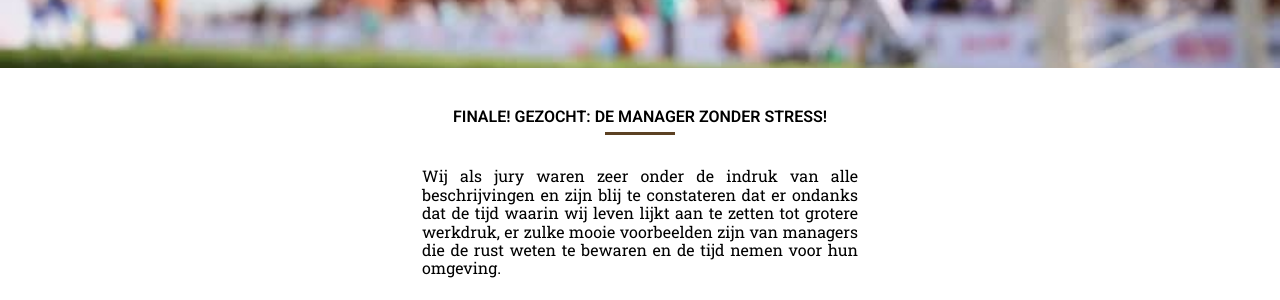
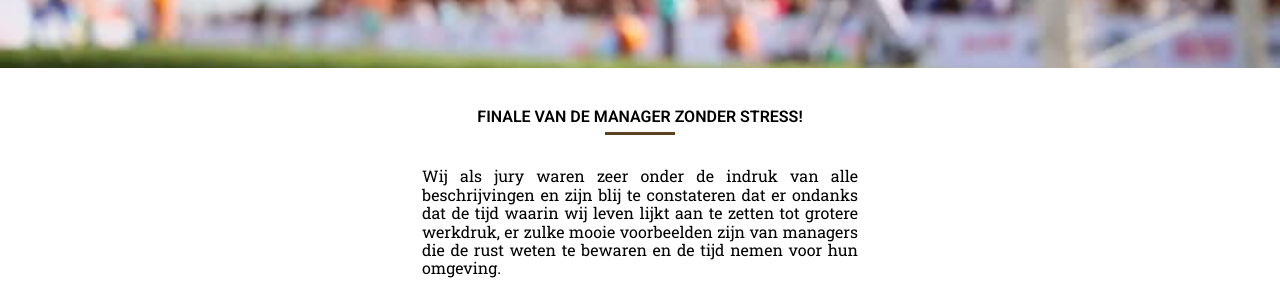
Before and after one commit to nloomans/manager-zonder-stress, a Jekyll site: the page built from index.html, in a window 1280 px wide. Shown: the part 232-532 px from the top of the page. Built offline with Jekyll 4.4.1, drawn with Linux system fonts in a browser that asks for light colours.

Commit message:
Update about_text.md

```diff
--- a/_includes/about_text.md
+++ b/_includes/about_text.md
@@ -1,4 +1,4 @@
-# Finale! Gezocht: de Manager zonder stress!
+# Finale van de Manager zonder stress!
 Wij als jury waren zeer onder de indruk van alle beschrijvingen en zijn blij te constateren dat er ondanks dat de tijd waarin wij leven lijkt aan te zetten tot grotere werkdruk, er zulke mooie voorbeelden zijn van managers die de rust weten te bewaren en de tijd nemen voor hun omgeving.
 
 Wij hadden gisteren de lastige taak uit al deze nominaties een vijftal personen te kiezen die doorgaan voor de titel Manager zonder stress 2016. Wij hebben daarbij rekening gehouden met verschillende aspecten van het functioneren, naar de punten die vermeld staan op de website, en ook met de grootte van de uitdaging die de werksituatie met zich meebrengt.
```
